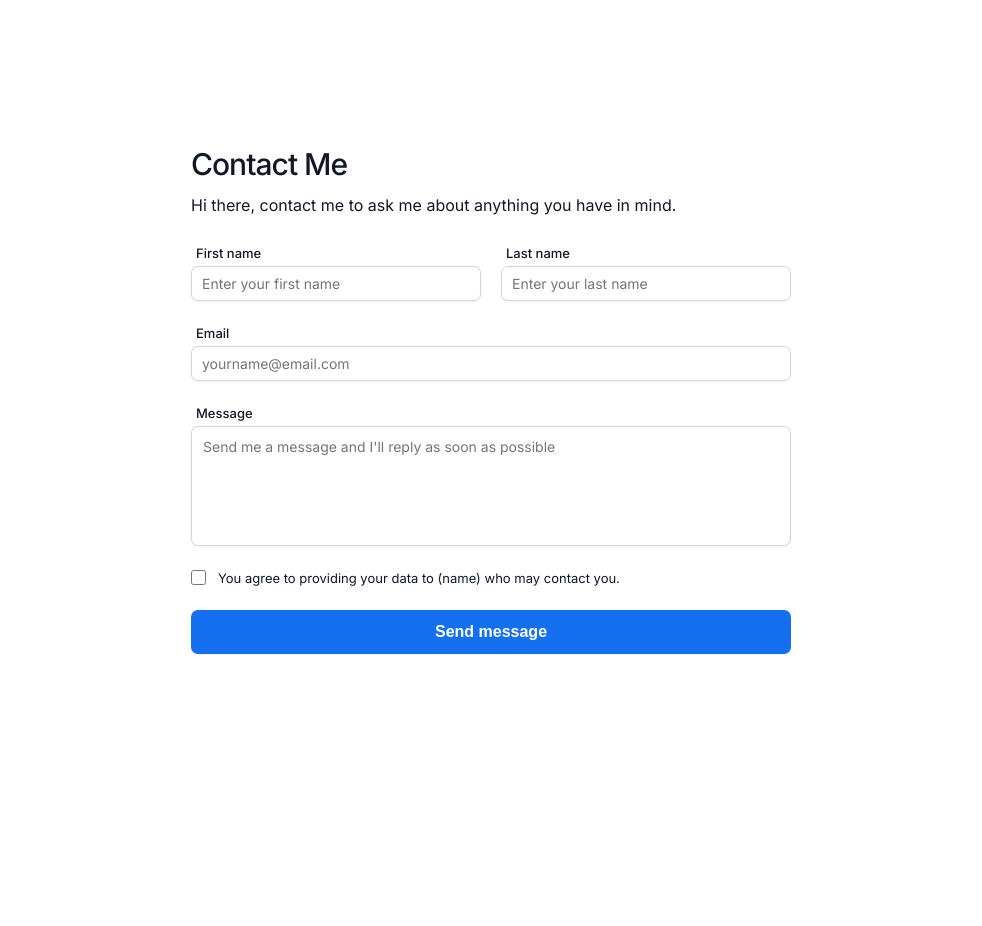
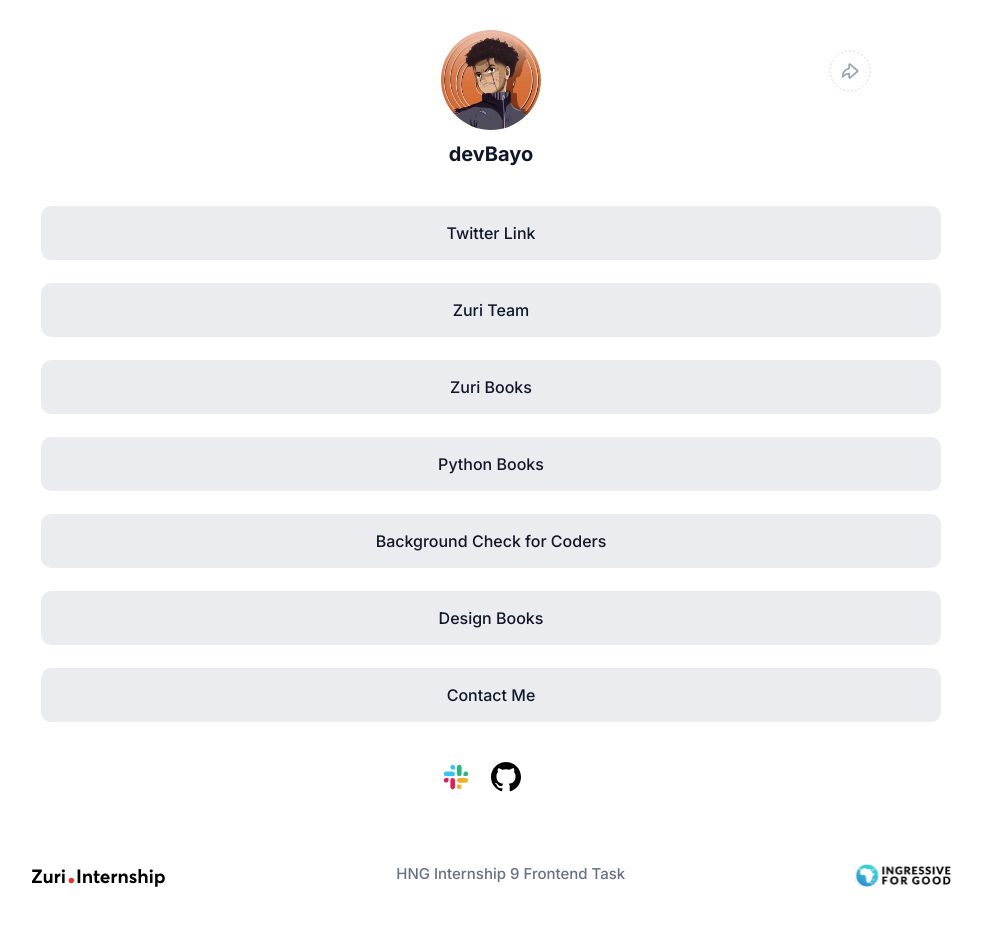
Before and after one commit to devBayo/HNG-LinkTree, a React (Create React App) app: page /contact in a window 1280 px wide. Shown: the top 926 px of the page, without its empty margins (149-1131 px from the left). Before the commit the page ends 800 px from the top, so only its background shows below. Built offline with nearby package versions, Linux system fonts and the light colour scheme.

Commit message:
Revert "Task 2"

```diff
--- a/package.json
+++ b/package.json
@@ -8,7 +8,6 @@
     "@testing-library/user-event": "^12.5.0",
     "react": "^17.0.1",
     "react-dom": "^17.0.1",
-    "react-router-dom": "^6.4.3",
     "react-scripts": "4.0.1",
     "web-vitals": "^0.2.4"
   },
--- a/src/App.js
+++ b/src/App.js
@@ -1,7 +1,8 @@
 import { useEffect, useState } from 'react';
-import { Route, Routes } from 'react-router-dom';
-import Contact from './components/Contact/Contact';
-import Home from './pages/Home';
+import Footer from './components/Footer/Footer';
+import Links from './components/Links/Links';
+import Profile from './components/Profile/Profile';
+import Socials from './components/Socials/Socials';
 
 function App() {
   const [username, setUsername] = useState('');
@@ -11,10 +12,14 @@ function App() {
   }, []);
 
   return (
-    <Routes>
-      <Route path="/" element={<Home username={username} />} />
-      <Route path="/contact" element={<Contact />} />
-    </Routes>
+    <>
+      <Profile username={username} />
+      <main>
+        <Links username={username} />
+        <Socials />
+      </main>
+      <Footer />
+    </>
   );
 }
 
--- a/src/components/Contact/Contact.css
+++ b/src/components/Contact/Contact.css
@@ -2,11 +2,13 @@
   max-width: 65rem;
   width: 100%;
   margin: 0 auto;
-  padding: 2.5rem;
   position: absolute;
   left: 50%;
   top: 50%;
   transform: translate(-50%, -50%);
+}
+
+.contact-heading {
 }
 
 .contact-title {
@@ -48,22 +50,13 @@
   font-size: 1.4rem;
   width: 100%;
   padding: 0.8rem 1rem;
-  border: 1px solid #d0d5dd;
-  box-shadow: 0px 1px 2px rgba(16, 24, 40, 0.05);
+  border: 1px solid #ccc;
   border-radius: 0.7rem;
-  transition: all 0.3s;
 }
 
-.contact-form-input:focus:valid {
+.contact-form-input:focus {
   outline: none;
-  border: 1px solid rgb(81, 203, 239);
-  box-shadow: 0px 1px 2px rgb(81, 203, 239, 0.05);
-}
-
-.contact-form-input:focus:invalid {
-  outline: none;
-  border: 1px solid rgb(248, 150, 135);
-  box-shadow: 0px 1px 2px rgb(248, 150, 135, 0.05);
+  border: 1px solid rgb(119, 156, 159);
 }
 
 .contact-form-input__textarea {
@@ -73,7 +66,7 @@
 
 .contact-form-group__condition {
   display: flex;
-  align-items: flex-start;
+  align-items: center;
 }
 
 #condition-input {
@@ -94,8 +87,7 @@
   color: #fff;
   font-size: 1.6rem;
   font-weight: 600;
-  background-color: #1570ef;
-  box-shadow: 0px 1px 2px rgba(16, 24, 40, 0.05);
+  background-color: rgb(17, 105, 182);
   padding: 1.3rem;
   border-radius: 0.7rem;
 }
@@ -103,9 +95,3 @@
 #btn__submit:hover {
   cursor: pointer;
 }
-
-@media (max-width: 26.6em) {
-  .contact-form-group {
-    grid-column: 1/-1;
-  }
-} ;
--- a/src/components/Links/LinkItem.jsx
+++ /dev/null
@@ -1,28 +0,0 @@
-import styles from './LinkItem.module.css';
-import { Link } from 'react-router-dom';
-
-const LinkItem = props => {
-  const attributes = {
-    title: props.title,
-    className: styles.link,
-    id: props.id,
-  };
-
-  let content = (
-    <a href={props.href} target="blank" {...attributes}>
-      {props.children}
-    </a>
-  );
-
-  if (props.href.startsWith('/')) {
-    content = (
-      <Link to={props.href} {...attributes}>
-        {props.children}
-      </Link>
-    );
-  }
-
-  return content;
-};
-
-export default LinkItem;
--- a/src/components/Links/LinkItem.module.css
+++ /dev/null
@@ -1,24 +0,0 @@
-.link:link,
-.link:visited {
-  display: block;
-  font-size: 1.6rem;
-  font-weight: 500;
-  color: #101828;
-
-  width: 100%;
-  background-color: #eaecf0;
-  padding: 1.7rem 3rem;
-  border-radius: 1rem;
-
-  text-decoration: none;
-  transition: color 0.2s;
-}
-
-.link:link:not(:last-child) {
-  margin-bottom: 2.3rem;
-}
-
-.link:hover,
-.link:active {
-  color: #555;
-}
--- a/src/components/Links/Links.jsx
+++ b/src/components/Links/Links.jsx
@@ -1,5 +1,18 @@
 import styles from './Links.module.css';
-import LinkItem from './LinkItem';
+
+const LinkItem = props => {
+  return (
+    <a
+      title={props.title}
+      href={props.href}
+      target={props.target || 'blank'}
+      className={styles.link}
+      id={props.id}
+    >
+      {props.children}
+    </a>
+  );
+};
 
 const Links = ({ username }) => {
   const links = [
@@ -46,6 +59,7 @@ const Links = ({ username }) => {
       href: '/contact',
       content: 'Contact Me',
       title: 'You can reach out to me or make an enqiury over here.',
+      target: '_self',
     },
   ];
 
--- a/src/components/Links/Links.module.css
+++ b/src/components/Links/Links.module.css
@@ -4,3 +4,28 @@
   margin: 4rem auto;
   list-style: none;
 }
+
+.link:link,
+.link:visited {
+  display: block;
+  font-size: 1.6rem;
+  font-weight: 500;
+  color: #101828;
+
+  width: 100%;
+  background-color: #eaecf0;
+  padding: 1.7rem 3rem;
+  border-radius: 1rem;
+
+  text-decoration: none;
+  transition: color 0.2s;
+}
+
+.link:link:not(:last-child) {
+  margin-bottom: 2.3rem;
+}
+
+.link:hover,
+.link:active {
+  color: #555;
+}
--- a/src/index.js
+++ b/src/index.js
@@ -2,11 +2,5 @@ import ReactDOM from 'react-dom';
 
 import './index.css';
 import App from './App';
-import { BrowserRouter } from 'react-router-dom';
 
-ReactDOM.render(
-  <BrowserRouter>
-    <App />
-  </BrowserRouter>,
-  document.getElementById('root')
-);
+ReactDOM.render(<App />, document.getElementById('root'));
--- a/src/pages/Home.jsx
+++ /dev/null
@@ -1,19 +0,0 @@
-import Profile from '../components/Profile/Profile';
-import Links from '../components/Links/Links';
-import Socials from '../components/Socials/Socials';
-import Footer from '../components/Footer/Footer';
-
-const Home = props => {
-  return (
-    <>
-      <Profile username={props.username} />
-      <main>
-        <Links username={props.username} />
-        <Socials />
-      </main>
-      <Footer />
-    </>
-  );
-};
-
-export default Home;
```
